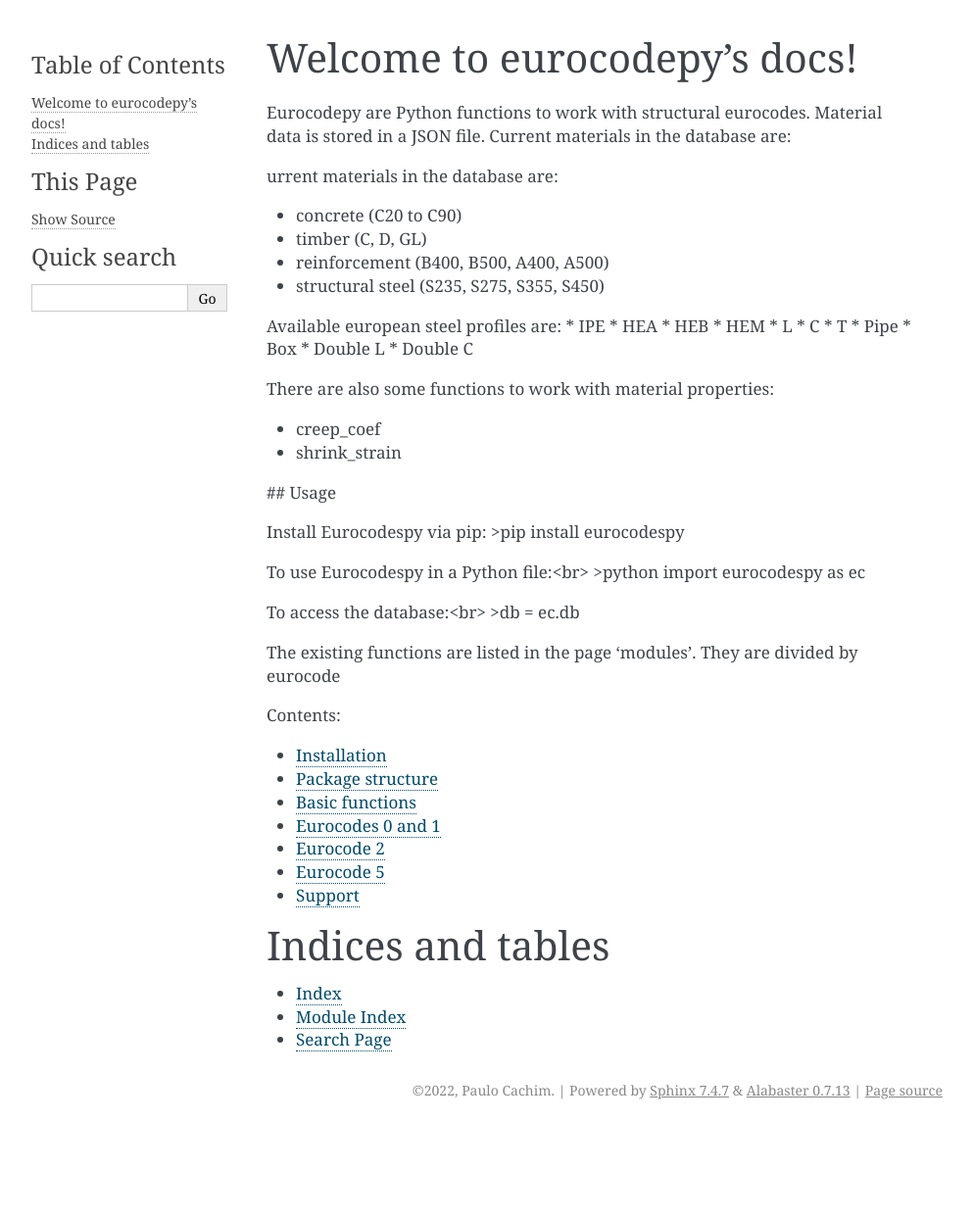
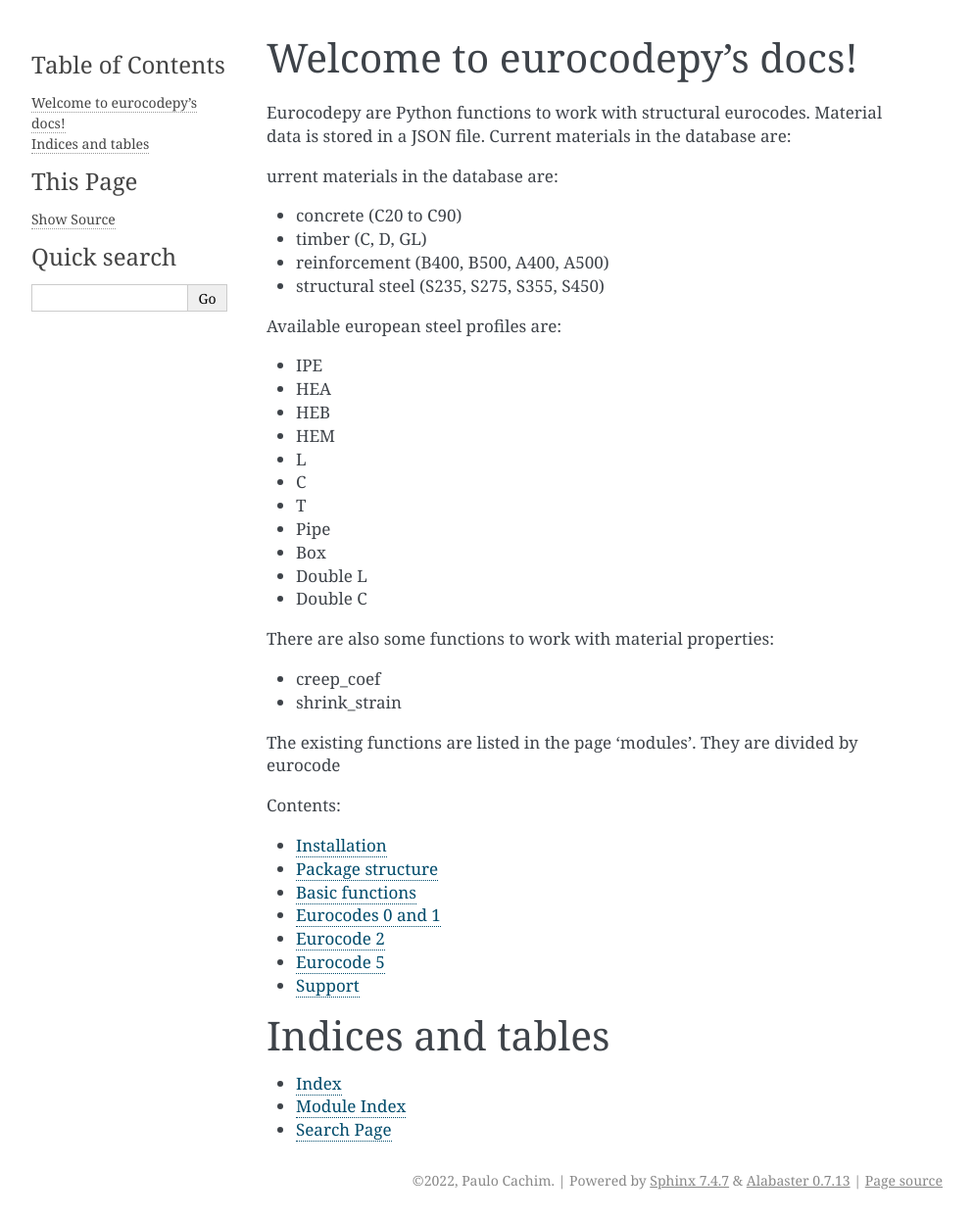
Before and after one commit to pcachim/eurocodepy, a Sphinx documentation site: the page built from docs/source/index.rst, in a window 1280 px wide. Shown: the whole page at 98% size, without its empty margins (148-1141 px from the left). Built offline with Sphinx 7.4.7, drawn with Linux system fonts in a browser that asks for light colours; before the commit the page ends 1152 px from its top, so only the background shows below that.

```diff
--- a/docs/source/index.rst
+++ b/docs/source/index.rst
@@ -16,6 +16,7 @@ urrent materials in the database are:
 * structural steel (S235, S275, S355, S450)
 
 Available european steel profiles are:
+
 * IPE
 * HEA
 * HEB
@@ -33,16 +34,6 @@ There are also some functions to work with material properties:
 * creep_coef
 * shrink_strain
 
-## Usage
-
-Install Eurocodespy via pip:
->pip install eurocodespy
-
-To use Eurocodespy in a Python file:<br>
->python import eurocodespy as ec
-
-To access the database:<br>
->db = ec.db
 
 The existing functions are listed in the page 'modules'. They are divided by eurocode
 
--- a/docs/source/modules.rst
+++ b/docs/source/modules.rst
@@ -54,4 +54,8 @@ Eurocode 2
 Eurocode 5
 ==========
 
-Nothing here yet... :-(
+.. automodule:: ec5.uls.bend
+   :members:
+
+.. automodule:: ec5.uls.shear
+   :members:
```
Also changed, not shown: docs/source/.readthedocs.yml (added, +12 -0 lines).
